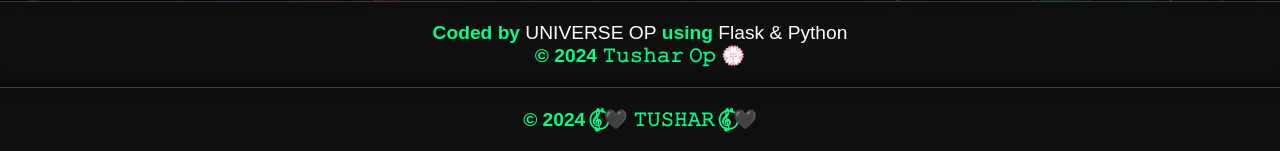
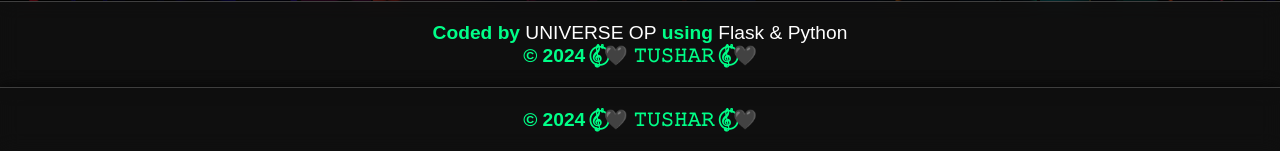
Before and after one commit to Bishu9/tushar, a Flask app: page / in a window 1280 px wide. Shown: the part 817-968 px from the top of the page. Run offline with Flask 3, Linux system fonts and the light colour scheme.

Commit message:
Update home.html

```diff
--- a/templates/home.html
+++ b/templates/home.html
@@ -20,7 +20,7 @@
 <!-- Footer -->
 <footer>
     <p>Coded by <span>UNIVERSE OP</span> using <span>Flask & Python</span></p>
-    <p>© 2024 𝚃𝚞𝚜𝚑𝚊𝚛 𝙾𝚙 💮</p>
+    <p>© 2024 𝄟⃝🖤 𝚃𝚄𝚂𝙷𝙰𝚁 𝄟⃝🖤</p>
 </footer>
 
 <!-- Scroll to Top Script -->
```
